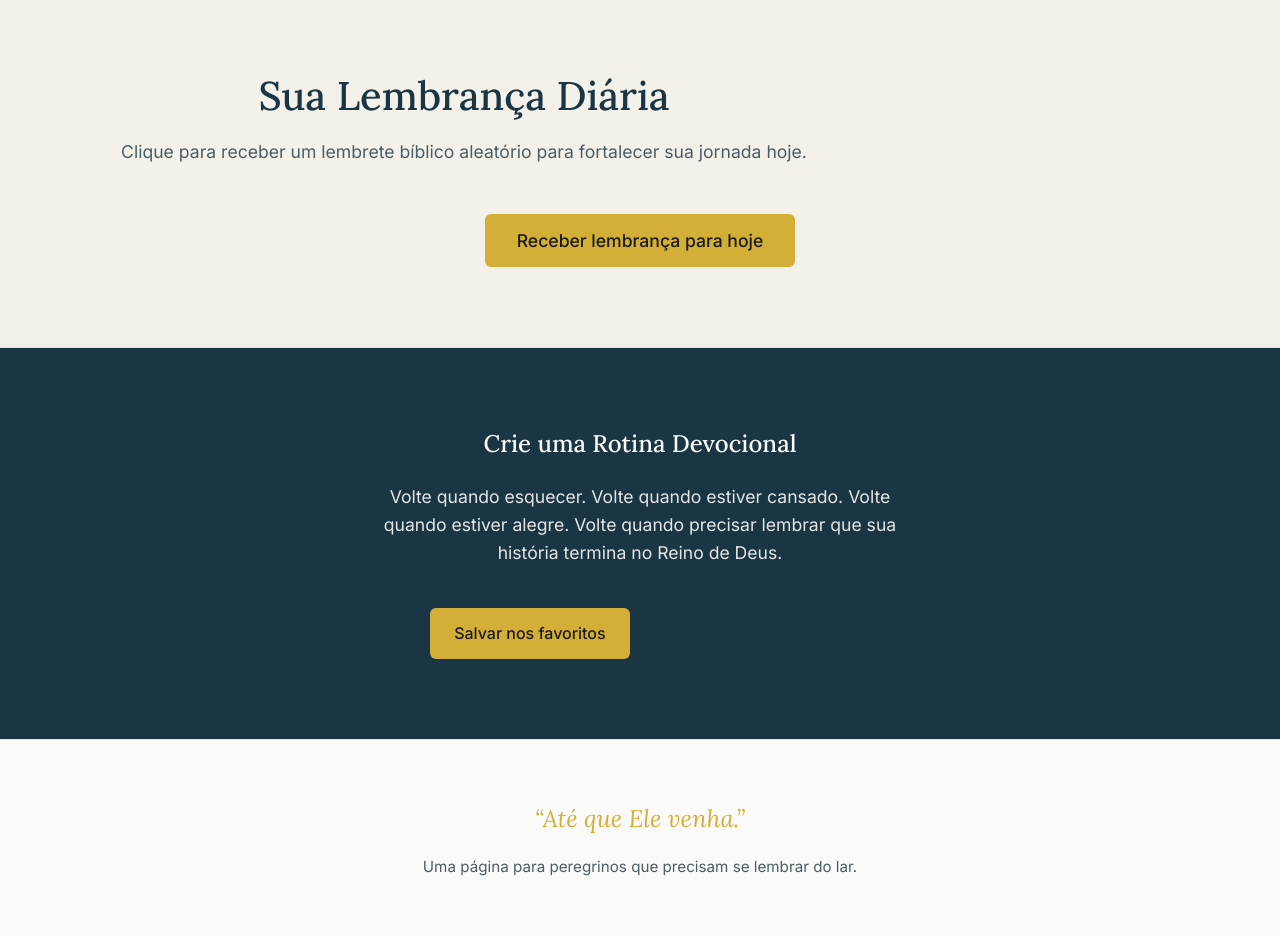
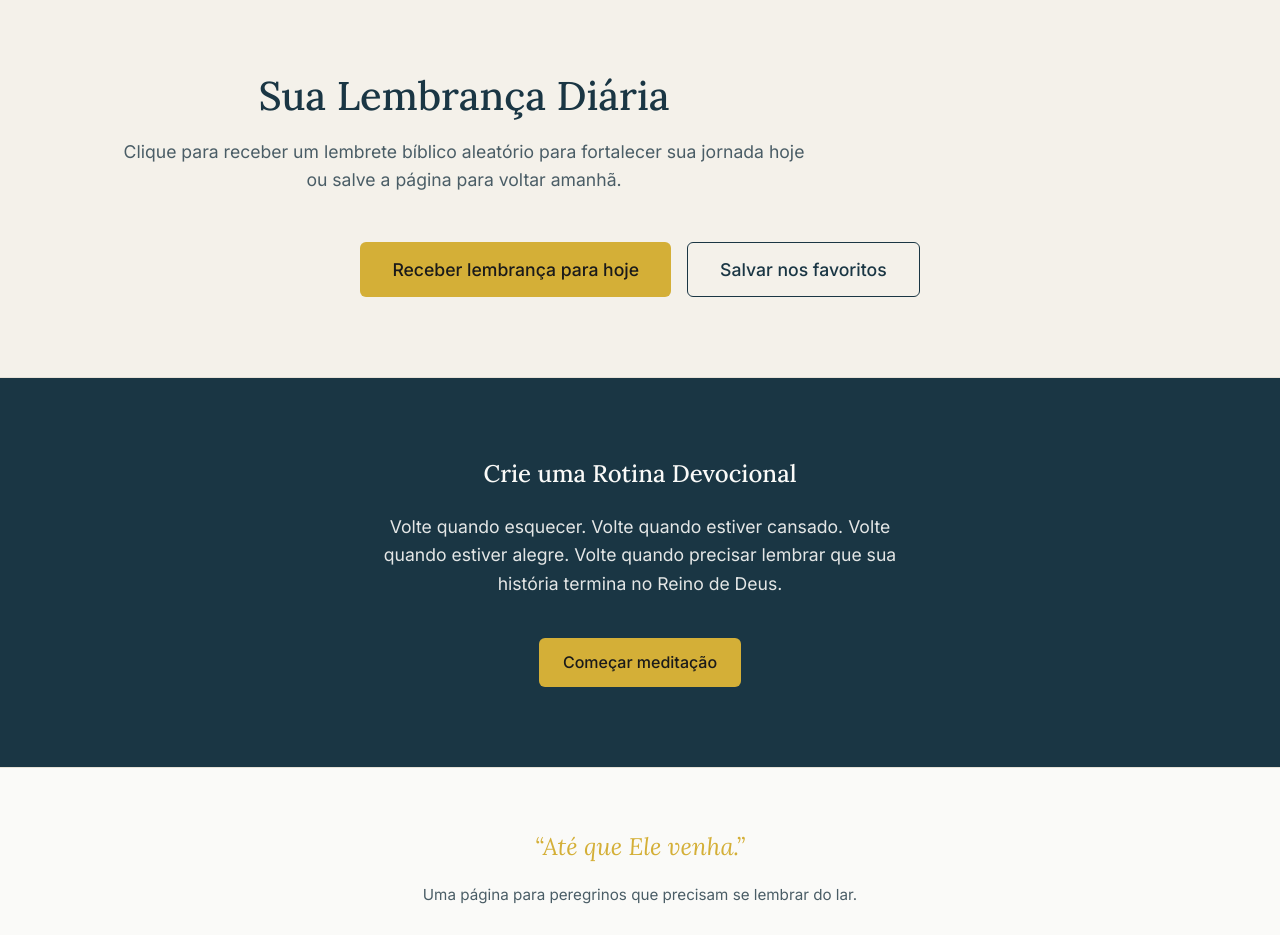
Before and after one commit to Pedro-viniicius/rumo-ao-reino, a plain HTML site: page index.html in a window 1280 px wide. Shown: the part 3720-4655 px from the top of the page. Drawn offline with nearby package versions, Linux system fonts and the light colour scheme.

Commit message:
fix: alinha botao de salvar com receber lembranca

```diff
--- a/index.html
+++ b/index.html
@@ -119,9 +119,12 @@
             <div class="container text-center">
                 <header class="section-header">
                     <h2>Sua Lembrança Diária</h2>
-                    <p class="section-desc">Clique para receber um lembrete bíblico aleatório para fortalecer sua jornada hoje.</p>
+                    <p class="section-desc">Clique para receber um lembrete bíblico aleatório para fortalecer sua jornada hoje ou salve a página para voltar amanhã.</p>
                 </header>
-                <button id="btn-gerar-versiculo" class="btn btn-primary btn-large">Receber lembrança para hoje</button>
+                <div style="display: flex; gap: 16px; justify-content: center; flex-wrap: wrap;">
+                    <button id="btn-gerar-versiculo" class="btn btn-primary btn-large">Receber lembrança para hoje</button>
+                    <button id="btn-salvar-pagina" class="btn btn-secondary btn-large">Salvar nos favoritos</button>
+                </div>
 
                 <div id="versiculo-container" class="versiculo-card hidden">
                     <span id="v-categoria" class="badge">Categoria</span>
@@ -149,8 +152,7 @@
                 <h2>Crie uma Rotina Devocional</h2>
                 <p>Volte quando esquecer. Volte quando estiver cansado. Volte quando estiver alegre. Volte quando precisar lembrar que sua história termina no Reino de Deus.</p>
                 <div class="rotina-buttons">
-                    <button class="btn btn-primary" id="btn-salvar-pagina">Salvar nos favoritos</button>
-                    <a href="#promessas" class="btn btn-secondary">Começar meditação</a>
+                    <a href="#promessas" class="btn btn-primary">Começar meditação</a>
                 </div>
             </div>
         </section>
```
